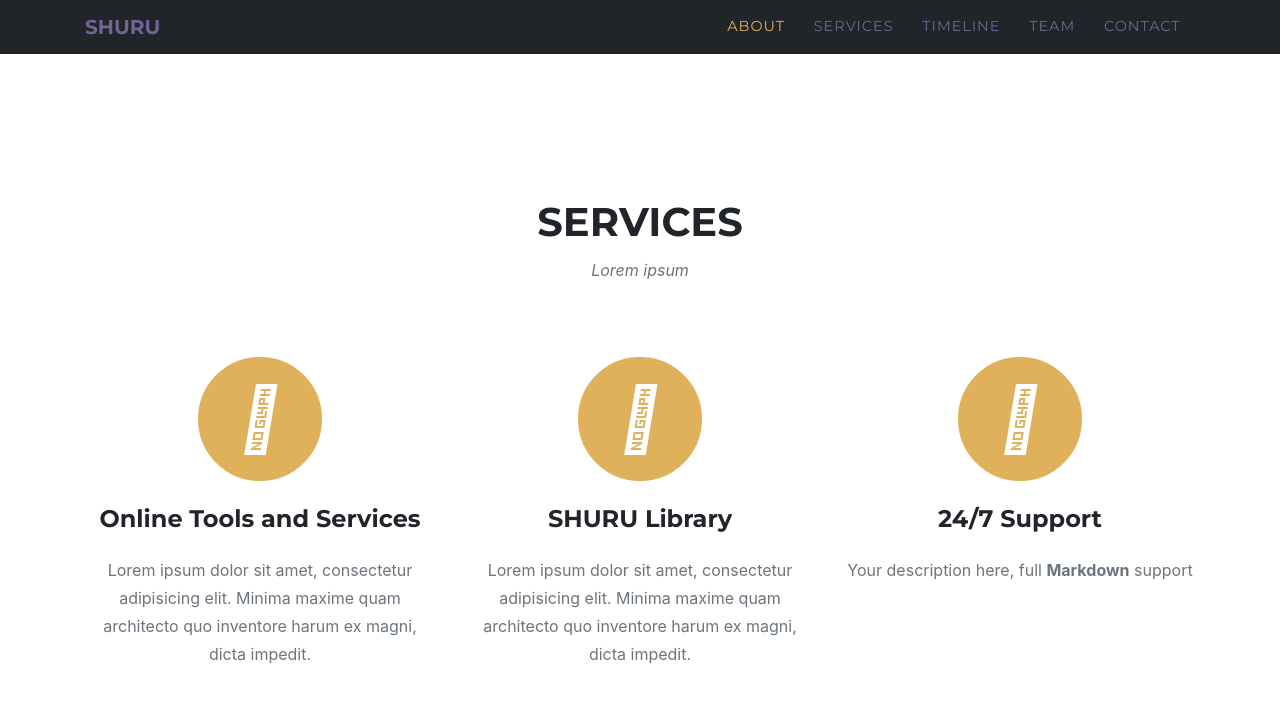
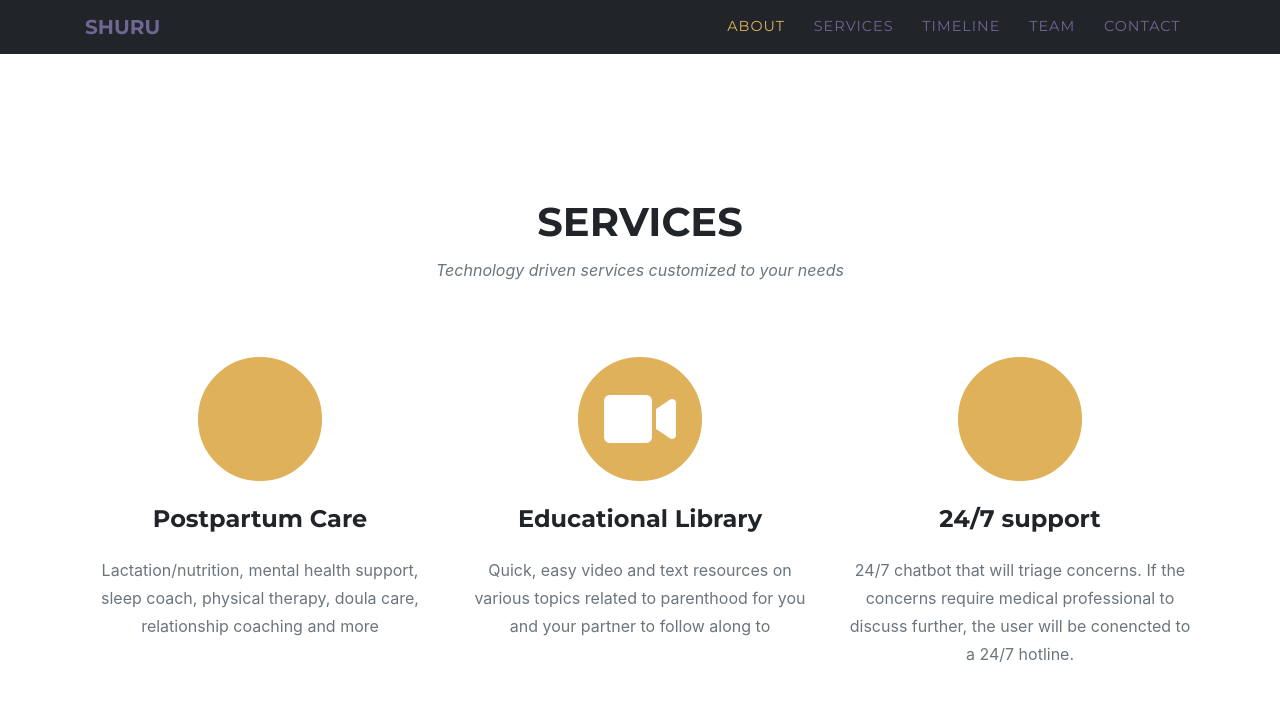
Before and after one commit to shurunow/shurunow.github.io, a Jekyll site: the page built from index.md, in a window 1280 px wide and 900 px high, scrolled down 1213 px. Shown: the top 702 px of the window. Built offline with Jekyll 4.4.1, drawn with Linux system fonts in a browser that asks for light colours; some web fonts are replaced; some of the changed text lies outside the part shown.

Commit message:
Create sitetext.yml

```diff
--- a/_data/sitetext.yml
+++ b/_data/sitetext.yml
@@ -18,18 +18,18 @@ en: &DEFAULT_EN
 
   services:
     title: "Services"
-    text: "Lorem ipsum"
+    text: "Technology driven services customized to your needs"
     section: services
     list:
-      - title: "Online Tools and Services"
-        desc: "Lorem ipsum dolor sit amet, consectetur adipisicing elit. Minima maxime quam architecto quo inventore harum ex magni, dicta impedit."
-        icon: fa-solid fa-cloud #find more at https://fontawesome.com/icons
-      - title: "SHURU Library"
-        desc: "Lorem ipsum dolor sit amet, consectetur adipisicing elit. Minima maxime quam architecto quo inventore harum ex magni, dicta impedit."
-        icon: fa-solid fa-book-medical
-      - title: "24/7 Support"
-        desc: "Your description here, full **Markdown** support"
-        icon: fa-solid fa-comments
+      - title: "Postpartum Care"
+        desc: "Lactation/nutrition, mental health support, sleep coach, physical therapy, doula care, relationship coaching and more"
+        icon: fas fa-solid fa-hand-holding-hand #find more at https://fontawesome.com/icons
+      - title: "Educational Library"
+        desc: "Quick, easy video and text resources on various topics related to parenthood for you and your partner to follow along to"
+        icon: fas fa-solid fa-video
+      - title: "24/7 support"
+        desc: "24/7 chatbot that will triage concerns. If the concerns require medical professional to discuss further, the user will be conencted to a 24/7 hotline."
+        icon: fab fa-solid fa-message-bot
 
   timeline:
     title: "Timeline"
@@ -101,7 +101,6 @@ en: &DEFAULT_EN
 
   contact:
     title: "Contact Us"
-    text: "Lorem ipsum or call 123456789"
     section: contact
     name: "Name*"
     name-validation: "Please enter your name."
```
